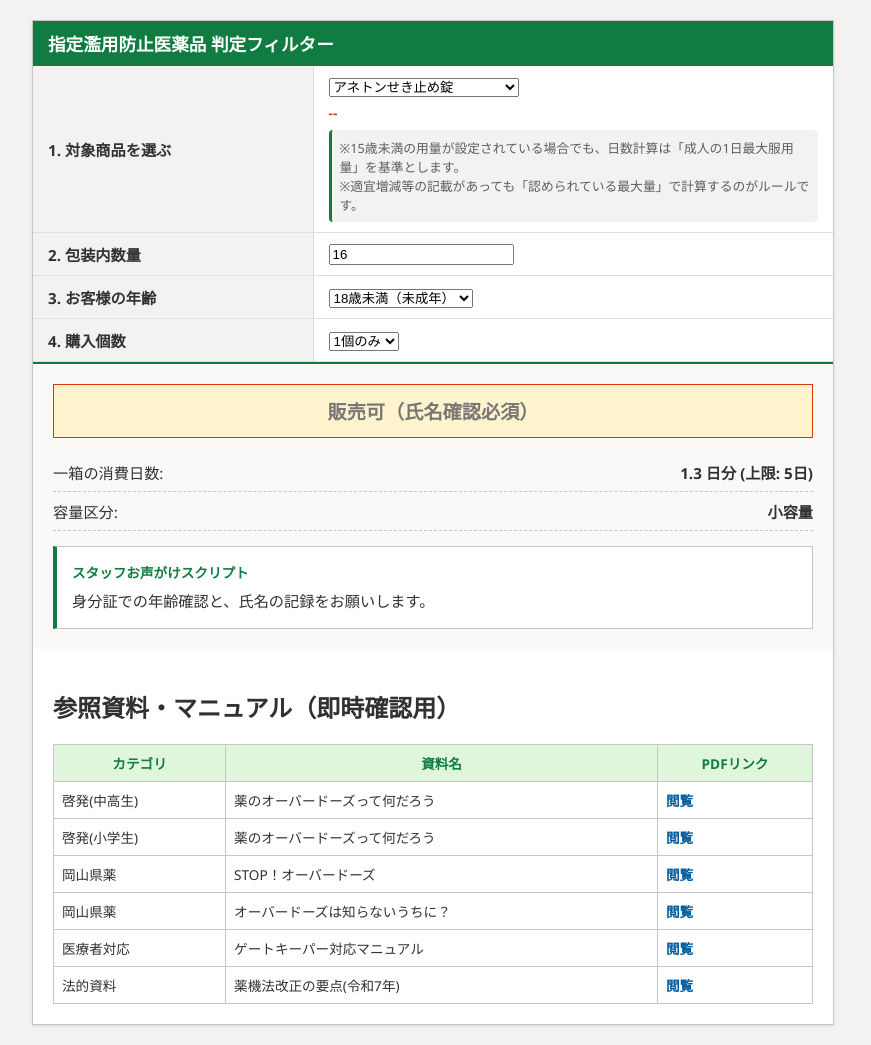
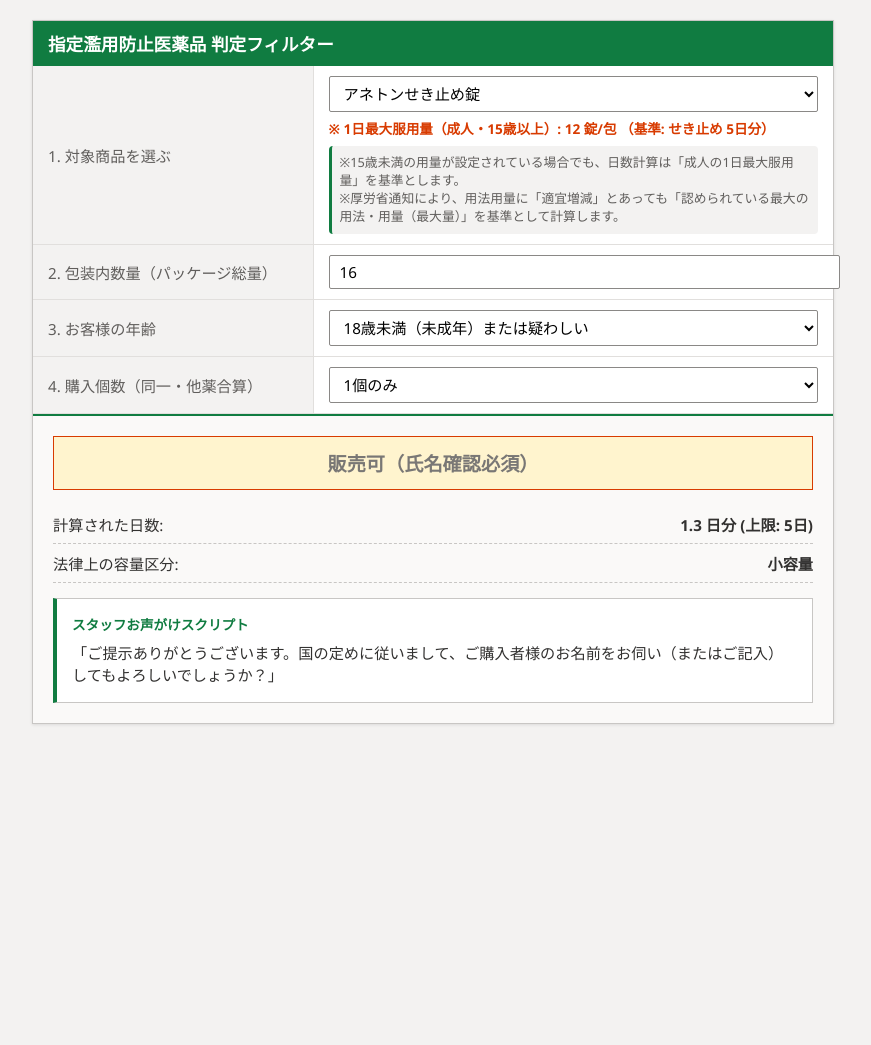
Before and after one commit to AimSoaringHaiku/pharma-gatekeeper, a plain HTML site: page index.html in a window 1280 px wide. Shown: the whole page, without its empty margins (207-1078 px from the left). After the commit the page ends 800 px from the top, so only its background shows below. Drawn offline with Linux system fonts and the light colour scheme.

Commit message:
Update index.html

```diff
--- a/index.html
+++ b/index.html
@@ -3,7 +3,7 @@
 <head>
     <meta charset="UTF-8">
     <meta name="viewport" content="width=device-width, initial-scale=1.0">
-    <title>指定濫用防止医薬品 判定チェッカー</title>
+    <title>指定濫用防止医薬品 判定チェッカー v2.2</title>
     <style>
         body {
             font-family: 'Segoe UI', Tahoma, Geneva, Verdana, sans-serif;
@@ -19,63 +19,108 @@
             border: 1px solid #c8c6c4;
             box-shadow: 0 1px 3px rgba(0,0,0,0.1);
         }
-        /* エクセル風ヘッダー */
         .header {
-            background-color: #107c41;
+            background-color: #107c41; /* エクセル風のグリーン */
             color: white;
             padding: 10px 15px;
             font-size: 1.1rem;
             font-weight: bold;
         }
-        .filter-table { width: 100%; border-collapse: collapse; }
+        .filter-table {
+            width: 100%;
+            border-collapse: collapse;
+        }
         .filter-table th, .filter-table td {
             border-bottom: 1px solid #e1dfdd;
             padding: 10px 15px;
             text-align: left;
             font-size: 0.95rem;
         }
-        .filter-table th { background-color: #f3f2f1; width: 35%; border-right: 1px solid #e1dfdd; }
-
-        /* 参照資料テーブル（エクセル風） */
-        .doc-table {
+        .filter-table th {
+            background-color: #f3f2f1;
+            width: 35%;
+            font-weight: normal;
+            color: #605e5c;
+            border-right: 1px solid #e1dfdd;
+        }
+        select, input[type="number"] {
             width: 100%;
-            border-collapse: collapse;
-            margin-top: 20px;
+            padding: 6px 10px;
+            border: 1px solid #8a8886;
+            border-radius: 2px;
+            font-family: inherit;
+            font-size: 0.95rem;
+            background-color: #ffffff;
+        }
+        select:focus, input[type="number"]:focus {
+            outline: 1px solid #107c41;
+            border-color: #107c41;
+        }
+        .med-info {
             font-size: 0.85rem;
+            color: #d83b01;
+            margin-top: 6px;
+            font-weight: bold;
         }
-        .doc-table th {
-            background-color: #dff6dd;
-            color: #107c41;
+        .note-text {
+            font-size: 0.8rem;
+            color: #605e5c;
+            margin-top: 8px;
+            line-height: 1.4;
+            background-color: #f3f2f1;
             padding: 8px;
-            border: 1px solid #c8c6c4;
+            border-radius: 4px;
+            border-left: 3px solid #107c41;
+        }
+        .result-section {
+            padding: 20px;
+            background-color: #faf9f8;
+            border-top: 2px solid #107c41;
+        }
+        .result-status {
+            font-size: 1.2rem;
+            font-weight: bold;
+            padding: 12px;
             text-align: center;
+            border: 1px solid transparent;
+            margin-bottom: 15px;
         }
-        .doc-table td {
-            padding: 8px;
-            border: 1px solid #c8c6c4;
-        }
-        .doc-table a { color: #005a9e; text-decoration: none; font-weight: bold; }
-        .doc-table a:hover { text-decoration: underline; }
-
-        /* その他UI部品は維持 */
-        .med-info { font-size: 0.85rem; color: #d83b01; margin-top: 6px; font-weight: bold; }
-        .note-text { font-size: 0.8rem; color: #605e5c; margin-top: 8px; background-color: #f3f2f1; padding: 8px; border-radius: 4px; border-left: 3px solid #107c41; }
-        .result-section { padding: 20px; background-color: #faf9f8; border-top: 2px solid #107c41; }
-        .result-status { font-size: 1.2rem; font-weight: bold; padding: 12px; text-align: center; margin-bottom: 15px; border: 1px solid transparent; }
         .status-ng { background-color: #fde7e9; color: #a4262c; border-color: #a4262c; }
         .status-warning { background-color: #fff4ce; color: #797775; border-color: #d83b01; }
         .status-ok { background-color: #dff6dd; color: #107c41; border-color: #107c41; }
-        .info-row { display: flex; justify-content: space-between; border-bottom: 1px dashed #c8c6c4; padding: 8px 0; font-size: 0.95rem; }
-        .info-value { font-weight: bold; }
-        .script-box { margin-top: 15px; background-color: #ffffff; border: 1px solid #c8c6c4; padding: 15px; border-left: 4px solid #107c41; }
-        .script-title { font-weight: bold; font-size: 0.85rem; color: #107c41; margin-bottom: 8px; }
+
+        .info-row {
+            display: flex;
+            justify-content: space-between;
+            border-bottom: 1px dashed #c8c6c4;
+            padding: 8px 0;
+            font-size: 0.95rem;
+        }
+        .info-value {
+            font-weight: bold;
+        }
+        .script-box {
+            margin-top: 15px;
+            background-color: #ffffff;
+            border: 1px solid #c8c6c4;
+            padding: 15px;
+            border-left: 4px solid #107c41;
+        }
+        .script-title {
+            font-weight: bold;
+            font-size: 0.85rem;
+            color: #107c41;
+            margin-bottom: 8px;
+        }
         .script-box p { margin: 0; font-size: 0.95rem; line-height: 1.5; }
     </style>
 </head>
 <body>
 
 <div class="container">
-    <div class="header">指定濫用防止医薬品 判定フィルター</div>
+    <div class="header">
+        指定濫用防止医薬品 判定フィルター
+    </div>
 
     <table class="filter-table">
         <tr>
@@ -85,29 +130,31 @@
                 <div id="medInfo" class="med-info">--</div>
                 <div class="note-text">
                     ※15歳未満の用量が設定されている場合でも、日数計算は「成人の1日最大服用量」を基準とします。<br>
-                    ※適宜増減等の記載があっても「認められている最大量」で計算するのがルールです。
+                    ※厚労省通知により、用法用量に「適宜増減」とあっても「認められている最大の用法・用量（最大量）」を基準として計算します。
                 </div>
             </td>
         </tr>
         <tr>
-            <th>2. 包装内数量</th>
-            <td><input type="number" id="totalAmount" min="1" value="16"></td>
+            <th>2. 包装内数量（パッケージ総量）</th>
+            <td>
+                <input type="number" id="totalAmount" min="1" value="16" placeholder="例: 16">
+            </td>
         </tr>
         <tr>
             <th>3. お客様の年齢</th>
             <td>
                 <select id="age">
-                    <option value="under18">18歳未満（未成年）</option>
-                    <option value="over18">18歳以上（成人）</option>
+                    <option value="under18">18歳未満（未成年）または疑わしい</option>
+                    <option value="over18">明らかに18歳以上（成人）</option>
                 </select>
             </td>
         </tr>
         <tr>
-            <th>4. 購入個数</th>
+            <th>4. 購入個数（同一・他薬合算）</th>
             <td>
                 <select id="quantity">
                     <option value="single">1個のみ</option>
-                    <option value="multiple">複数個</option>
+                    <option value="multiple">複数個（合算して2個以上）</option>
                 </select>
             </td>
         </tr>
@@ -115,30 +162,25 @@
 
     <div class="result-section">
         <div id="resultStatus" class="result-status status-ok">判定中...</div>
-        <div class="info-row"><span>一箱の消費日数:</span><span id="calcDays" class="info-value">--</span></div>
-        <div class="info-row"><span>容量区分:</span><span id="volumeType" class="info-value">--</span></div>
+
+        <div class="info-row">
+            <span>計算された日数:</span>
+            <span id="calcDays" class="info-value">-- 日分</span>
+        </div>
+        <div class="info-row">
+            <span>法律上の容量区分:</span>
+            <span id="volumeType" class="info-value">--</span>
+        </div>
+
         <div class="script-box" id="scriptBox">
             <div class="script-title">スタッフお声がけスクリプト</div>
             <p id="scriptText">--</p>
         </div>
     </div>
-
-    <!-- リファレンス・エクセル風資料集 -->
-    <div style="padding: 20px;">
-        <h2>参照資料・マニュアル（即時確認用）</h2>
-        <table class="doc-table">
-            <tr><th>カテゴリ</th><th>資料名</th><th>PDFリンク</th></tr>
-            <tr><td>啓発(中高生)</td><td>薬のオーバードーズって何だろう</td><td><a href="https://www.mhlw.go.jp/content/001405036.pdf" target="_blank">閲覧</a></td></tr>
-            <tr><td>啓発(小学生)</td><td>薬のオーバードーズって何だろう</td><td><a href="https://www.mhlw.go.jp/content/001405040.pdf" target="_blank">閲覧</a></td></tr>
-            <tr><td>岡山県薬</td><td>STOP！オーバードーズ</td><td><a href="https://www.opa.or.jp/resources/link/file.php?uid=16516_6a0515533e18b" target="_blank">閲覧</a></td></tr>
-            <tr><td>岡山県薬</td><td>オーバードーズは知らないうちに？</td><td><a href="https://www.opa.or.jp/resources/link/file.php?uid=70985_6614d0a4d6ce0" target="_blank">閲覧</a></td></tr>
-            <tr><td>医療者対応</td><td>ゲートキーパー対応マニュアル</td><td><a href="https://www.mhlw.go.jp/content/001411097.pdf" target="_blank">閲覧</a></td></tr>
-            <tr><td>法的資料</td><td>薬機法改正の要点(令和7年)</td><td><a href="https://www.mhlw.go.jp/stf/newpage_58083.html" target="_blank">閲覧</a></td></tr>
-        </table>
-    </div>
 </div>
 
 <script>
+    // --- 【マスタデータ】 ---
     const medicineMaster = {
         "med_01": { name: "アネトンせき止め錠", categoryLimit: 5, dailyDose: 12, type: "せき止め" },
         "med_02": { name: "クールワンせき止めGX", categoryLimit: 5, dailyDose: 6, type: "せき止め" },
@@ -149,6 +191,7 @@
         "med_07": { name: "ロキソニン総合かぜ薬", categoryLimit: 7, dailyDose: 6, type: "風邪薬" }
     };
 
+    // プルダウンの初期化
     const medSelect = document.getElementById('medicine');
     for (const [key, data] of Object.entries(medicineMaster)) {
         const option = document.createElement('option');
@@ -158,40 +201,78 @@
     }
 
     function calculate() {
-        const medData = medicineMaster[medSelect.value];
+        // 選択された薬のデータを取得
+        const selectedMedKey = medSelect.value;
+        const medData = medicineMaster[selectedMedKey];
+
+        // 画面に薬の裏側情報を表示（適宜増減ではなく法律上の最大量であることを明記）
+        document.getElementById('medInfo').textContent =
+            `※ 1日最大服用量（成人・15歳以上）: ${medData.dailyDose} 錠/包 （基準: ${medData.type} ${medData.categoryLimit}日分）`;
+
+        // 入力値の取得
         const totalAmount = parseFloat(document.getElementById('totalAmount').value) || 0;
         const age = document.getElementById('age').value;
         const quantity = document.getElementById('quantity').value;
+
+        // エラーハンドリング（未入力時）
+        if (totalAmount <= 0) {
+            document.getElementById('resultStatus').textContent = "包装内数量を入力してください";
+            document.getElementById('resultStatus').className = "result-status";
+            document.getElementById('calcDays').textContent = "--";
+            document.getElementById('volumeType').textContent = "--";
+            document.getElementById('scriptText').textContent = "--";
+            return;
+        }
+
+        // 容量の計算 (日数 = 包装内数量 ÷ 1日最大量)
         const days = totalAmount / medData.dailyDose;
         const isLargeVolume = days > medData.categoryLimit;
+        const volumeText = isLargeVolume ? "大容量" : "小容量";
 
-        document.getElementById('calcDays').textContent = `${days.toFixed(1)} 日分 (上限: ${medData.categoryLimit}日)`;
-        document.getElementById('volumeType').textContent = isLargeVolume ? "大容量" : "小容量";
+        // DOM要素
+        const statusEl = document.getElementById('resultStatus');
+        const calcDaysEl = document.getElementById('calcDays');
+        const volumeTypeEl = document.getElementById('volumeType');
+        const scriptTextEl = document.getElementById('scriptText');
 
+        // 表示の更新
+        calcDaysEl.textContent = `${days.toFixed(1)} 日分 (上限: ${medData.categoryLimit}日)`;
+        volumeTypeEl.textContent = volumeText;
+
+        // ルール判定
         if (age === "under18") {
             if (isLargeVolume || quantity === "multiple") {
-                document.getElementById('resultStatus').textContent = "販売不可（法律違反）";
-                document.getElementById('resultStatus').className = "result-status status-ng";
-                document.getElementById('scriptText').innerHTML = "18歳未満への販売は法律で禁止されています。販売をお断りし、必要に応じて相談窓口（まもろうよこころ等）の案内資料をお渡しください。";
+                statusEl.textContent = "販売不可（法律違反）";
+                statusEl.className = "result-status status-ng";
+                scriptTextEl.innerHTML = "「申し訳ございません。薬機法という法律により、18歳未満のお客様へは大容量や複数個の販売が禁止されております。」<br><br><span style='color:#a4262c; font-size:0.85rem;'>※販売をお断りし、必要に応じて相談窓口（まもろうよこころ等）を案内してください。</span>";
             } else {
-                document.getElementById('resultStatus').textContent = "販売可（氏名確認必須）";
-                document.getElementById('resultStatus').className = "result-status status-warning";
-                document.getElementById('scriptText').textContent = "身分証での年齢確認と、氏名の記録をお願いします。";
+                statusEl.textContent = "販売可（氏名確認必須）";
+                statusEl.className = "result-status status-warning";
+                scriptTextEl.innerHTML = "「ご提示ありがとうございます。国の定めに従いまして、ご購入者様のお名前をお伺い（またはご記入）してもよろしいでしょうか？」";
             }
         } else {
             if (isLargeVolume || quantity === "multiple") {
-                document.getElementById('resultStatus').textContent = "販売可（購入理由の確認必須）";
-                document.getElementById('resultStatus').className = "result-status status-warning";
-                document.getElementById('scriptText').textContent = "適正使用の範囲内か、購入理由をヒアリングしてください。";
+                statusEl.textContent = "販売可（購入理由の確認必須）";
+                statusEl.className = "result-status status-warning";
+                scriptTextEl.innerHTML = "「こちらのお薬を複数個（または大容量）お求めとのことですが、お薬の適正使用を確認するため、ご購入の理由をお伺いしてもよろしいでしょうか？」<br><br><span style='color:#d83b01; font-size:0.85rem;'>※『家族で使う』等の正当な理由がない場合は販売不可。</span>";
             } else {
-                document.getElementById('resultStatus').textContent = "通常販売可能";
-                document.getElementById('resultStatus').className = "result-status status-ok";
-                document.getElementById('scriptText').textContent = "適正使用の範囲内です。";
+                statusEl.textContent = "通常販売可能";
+                statusEl.className = "result-status status-ok";
+                scriptTextEl.innerHTML = "（特別な確認は不要ですが、頻繁に来店される等の違和感があればお声がけをしてください）";
             }
         }
     }
-    document.querySelectorAll('input, select').forEach(el => el.addEventListener('change', calculate));
+
+    // イベントリスナーの設定
+    const inputs = document.querySelectorAll('input, select');
+    inputs.forEach(input => {
+        input.addEventListener('change', calculate);
+        input.addEventListener('keyup', calculate);
+    });
+
+    // 初期計算
     calculate();
 </script>
+
 </body>
 </html>
```
